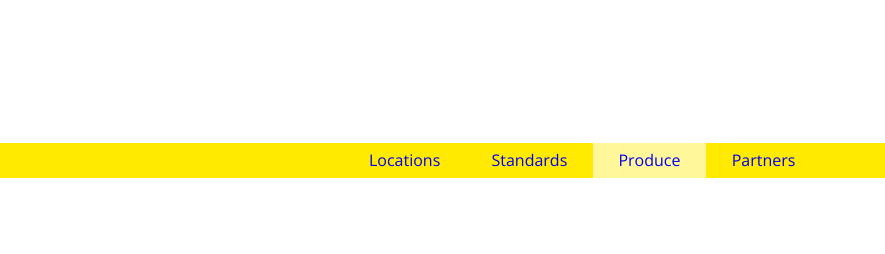
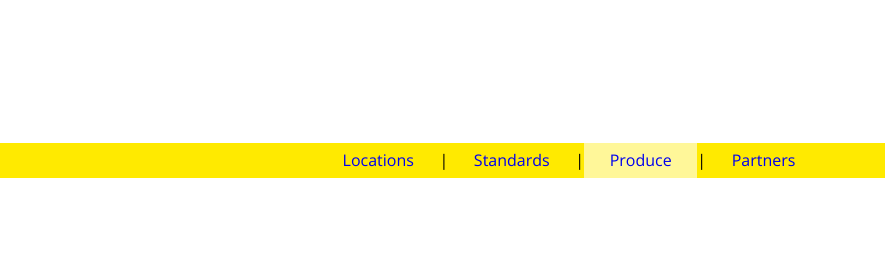
Before and after one commit to rustybucket-cloud/dgm2740, a plain HTML site: page projects/fruit-stand/index.html in a window 1280 px wide. Shown: the top 254 px of the page, 395-1280 px from the left. Drawn offline with nearby package versions, Linux system fonts and the light colour scheme.

Commit message:
added dividing lines between nav elements

```diff
--- a/projects/fruit-stand/css/_medium.scss
+++ b/projects/fruit-stand/css/_medium.scss
@@ -3,6 +3,11 @@ nav {
         flex-direction: row;
         justify-content: flex-end;
         li { width: auto; }
+        i {
+            font-style: normal;
+            margin-top: .5rem;
+            display: inline;
+        }
     }
 }
 
--- a/projects/fruit-stand/css/_small.scss
+++ b/projects/fruit-stand/css/_small.scss
@@ -34,6 +34,8 @@ nav {
         }
         a:hover { background-color: darken($primary-color, 10%); }
         a.active { background-color: lighten($primary-color, 30%);}
+
+        i { display: none; }
     }
 }
 
--- a/projects/fruit-stand/index.html
+++ b/projects/fruit-stand/index.html
@@ -30,8 +30,11 @@
         <nav>
             <ul>
                 <li><a href="#">Locations</a></li>
+                <i>|</i>
                 <li><a href="#">Standards</a></li>
+                <i>|</i>
                 <li><a href="#" class="active">Produce</a></li>
+                <i>|</i>
                 <li><a href="#">Partners</a></li>
             </ul>
         </nav>
```
Also changed, not shown: projects/fruit-stand/css/style.css, 1 other file.
